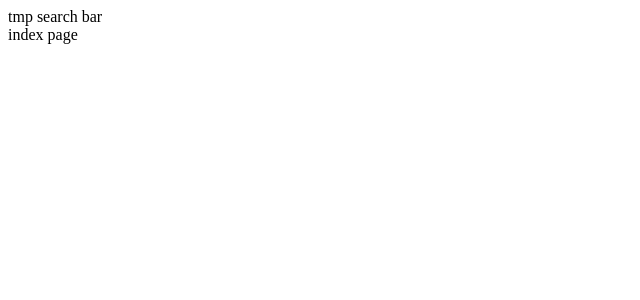
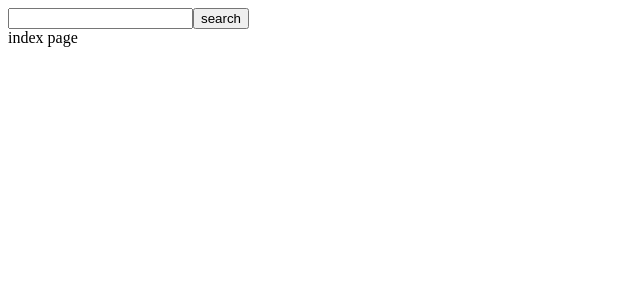
Before and after one commit to AppKim/learn-react, a Next.js app in the folder next.js/onebite-next/app-router-version/: page / in a window 1280 px wide. Shown: the top 300 px of the page, without its empty margins (0-640 px from the left). Built offline with nearby package versions, Linux system fonts and the light colour scheme.

Commit message:
add: server component and client component

```diff
--- /dev/null
+++ b/next.js/onebite-next/app-router-version/src/app/(with-searchbar)/client-component.tsx
@@ -0,0 +1,9 @@
+"use client";
+
+import { ReactNode } from "react";
+
+export default function ClientComponent({ children }: { children: ReactNode }) {
+  console.log("Client Component");
+
+  return <div>{children}</div>;
+}
--- a/next.js/onebite-next/app-router-version/src/app/(with-searchbar)/layout.tsx
+++ b/next.js/onebite-next/app-router-version/src/app/(with-searchbar)/layout.tsx
@@ -1,9 +1,10 @@
 import { ReactNode } from "react";
+import Searchbar from "./searchbar";
 
 export default function Layout({ children }: { children: ReactNode }) {
   return (
     <div>
-      <div>tmp search bar</div>
+      <Searchbar></Searchbar>
       {children}
     </div>
   );
--- a/next.js/onebite-next/app-router-version/src/app/(with-searchbar)/page.tsx
+++ b/next.js/onebite-next/app-router-version/src/app/(with-searchbar)/page.tsx
@@ -1,5 +1,15 @@
+import { useEffect } from "react";
 import styles from "./page.module.css";
+import ClientComponent from "./client-component";
+import ServerComponent from "./server-component";
 
 export default function Home() {
-  return <div className={styles.page}>index page</div>;
+  return (
+    <div className={styles.page}>
+      index page
+      <ClientComponent>
+        <ServerComponent />
+      </ClientComponent>
+    </div>
+  );
 }
--- /dev/null
+++ b/next.js/onebite-next/app-router-version/src/app/(with-searchbar)/searchbar.tsx
@@ -0,0 +1,18 @@
+"use client";
+
+import React, { useState } from "react";
+
+export default function Searchbar() {
+  const [search, setSearch] = useState("");
+
+  const onChangeSearch = (e: React.ChangeEvent<HTMLInputElement>) => {
+    setSearch(e.target.value);
+  };
+
+  return (
+    <div>
+      <input type="text" onChange={onChangeSearch} value={search} />
+      <button>search</button>
+    </div>
+  );
+}
--- /dev/null
+++ b/next.js/onebite-next/app-router-version/src/app/(with-searchbar)/server-component.tsx
@@ -0,0 +1,5 @@
+export default function ServerComponent() {
+  console.log("Server Component");
+
+  return <div></div>;
+}
```
